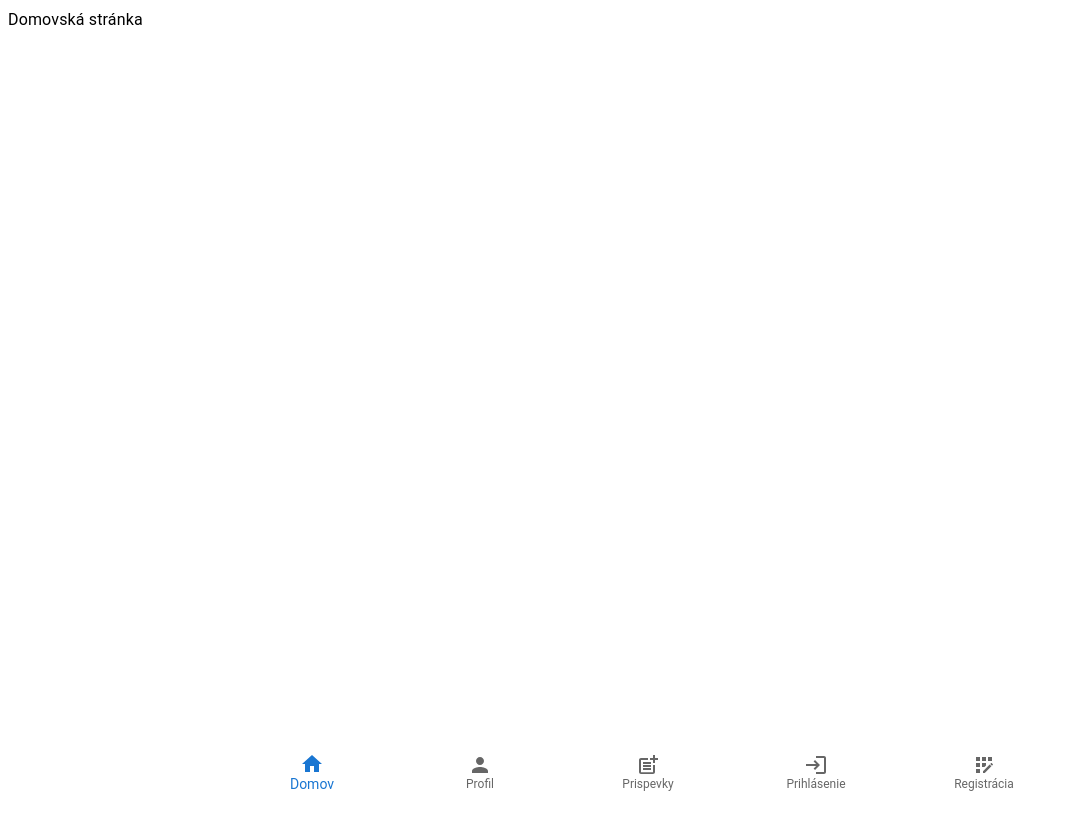
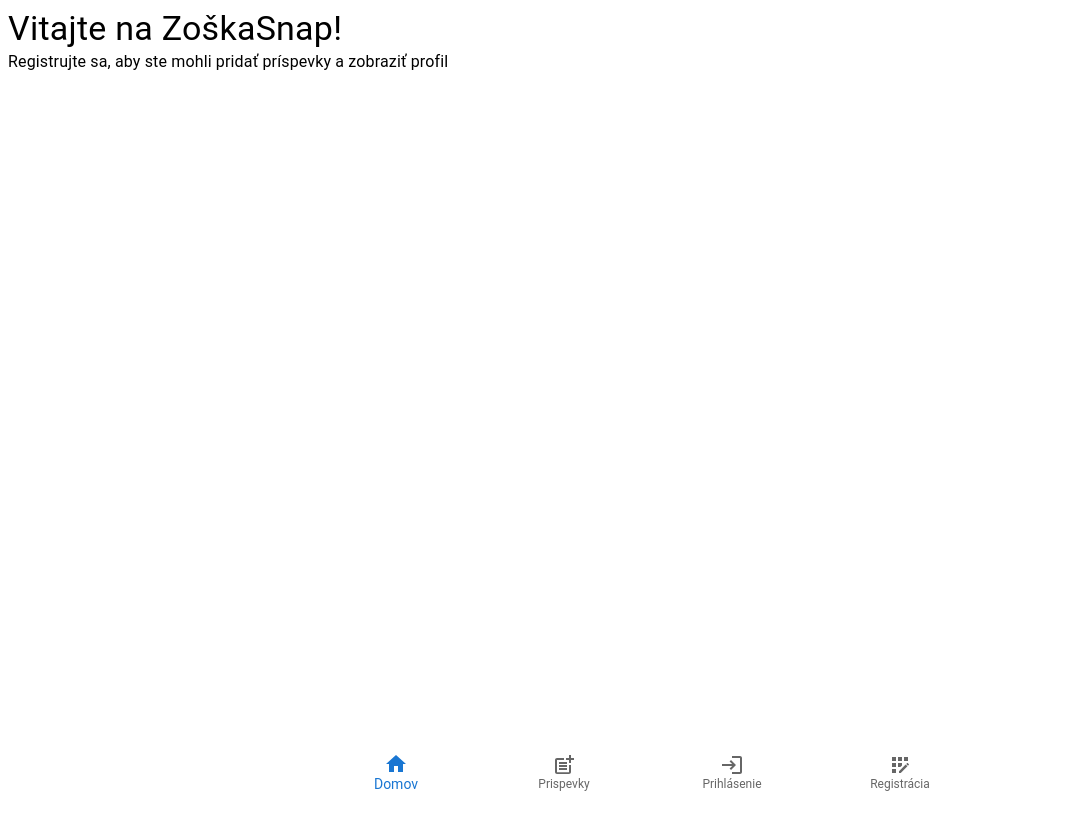
Before and after one commit to HyperD42/snap-zoska, a Next.js app: page / in a window 1280 px wide. Shown: the whole page, without its empty margins (0-1067 px from the left). Built offline with nearby package versions, Linux system fonts and the light colour scheme; no server answers.

Commit message:
created SignIn/SignOut

```diff
--- a/src/app/(home)/page.tsx
+++ b/src/app/(home)/page.tsx
@@ -1,16 +1,14 @@
+// src/app/(home)/page.tsx
 
-//src/app/page.tsx
+"use client"; // This ensures we can use hooks like useSession
 
-
-import Typography from '@mui/material/Typography';
-
-export const metadata = { title: 'Domov | ZoškaSnap' };
+import { useSession } from "next-auth/react";
+import HomeView from "../../sections/HomeView"; // Update the import path to sections
+import HomeViewAuth from "../../sections/HomeViewAuth"; // Update the import path to sections
 
 export default function Home() {
+  const { data: session } = useSession();
 
-  return (
-
-      <Typography> Domovská stránka</Typography>
-
-  );
+  // Render HomeView for unauthenticated users and HomeViewAuth for authenticated users
+  return session ? <HomeViewAuth session={session} /> : <HomeView />;
 }
--- a/src/app/layout.tsx
+++ b/src/app/layout.tsx
@@ -1,10 +1,13 @@
-import type { Metadata } from "next";
+// src/app/layout.tsx
+
+import { Metadata } from "next";
 import "./globals.css";
-import NavBar from '../components/NavBar'; // Adjust the path accordingly if not using absolute imports
+import Navbar from "@/components/NavBar";
+import AuthProvider from "../components/AuthProvider";
 
 export const metadata: Metadata = {
   title: "SnapZoška",
-  description: "Created by Daniel Fučík",
+  description: "Created by students of SPŠE Zochova 9, Bratislava",
 };
 
 export default function RootLayout({
@@ -14,9 +17,15 @@ export default function RootLayout({
 }>) {
   return (
     <html lang="sk">
-      <body >
-          <main>{children}</main>
-          <NavBar />
+      <body>
+        <AuthProvider>
+          <div style={{ minHeight: '100vh', display: 'flex', flexDirection: 'column' }}>
+            <main style={{ flexGrow: 1 }}>
+              {children}
+            </main>
+          </div>
+          <Navbar />
+        </AuthProvider>
       </body>
     </html>
   );
--- /dev/null
+++ b/src/components/AuthProvider.tsx
@@ -0,0 +1,14 @@
+// src/components/AuthProvider.tsx
+
+"use client";
+
+import React, { ReactNode } from 'react'
+import { SessionProvider } from 'next-auth/react'
+
+const AuthProvider = ({ children }: { children: ReactNode }) => {
+  return (
+    <SessionProvider>{children}</SessionProvider>
+  )
+}
+
+export default AuthProvider
--- a/src/components/NavBar.tsx
+++ b/src/components/NavBar.tsx
@@ -1,29 +1,74 @@
-"use client";
+"use client"; // This ensures we can use hooks like useSession
 
-//src/components/NavBar.tsx
-
+import { useSession } from "next-auth/react"; // Import only useSession
 import * as React from 'react';
 import Box from '@mui/material/Box';
 import BottomNavigation from '@mui/material/BottomNavigation';
 import BottomNavigationAction from '@mui/material/BottomNavigationAction';
 import HomeIcon from '@mui/icons-material/Home';
-import PersonIcon from '@mui/icons-material/Person';
 import PostAddIcon from '@mui/icons-material/PostAdd';
 import LoginIcon from '@mui/icons-material/Login';
 import AppRegistrationIcon from '@mui/icons-material/AppRegistration';
 import Link from 'next/link';
+import Avatar from '@mui/material/Avatar'; // Import Avatar for profile picture
 
 export default function NavBar() {
+  const { data: session } = useSession(); // Get user session
   const [value, setValue] = React.useState(0);
 
   return (
     <Box sx={{ width: '100%', position: 'fixed', bottom: 0 }}>
-        <BottomNavigation showLabels value={value} onChange={(event, newValue) => {setValue(newValue);}}>
+      <BottomNavigation
+        showLabels
+        value={value}
+        onChange={(event, newValue) => {
+          setValue(newValue);
+        }}
+      >
+        {/* Home */}
         <BottomNavigationAction label="Domov" icon={<HomeIcon />} component={Link} href="/" />
-        <BottomNavigationAction label="Profil" icon={<PersonIcon />} component={Link} href="/profil" />
+
+        {/* Posts */}
         <BottomNavigationAction label="Prispevky" icon={<PostAddIcon />} component={Link} href="/prispevok" />
-        <BottomNavigationAction label="Prihlásenie" icon={<LoginIcon />} component={Link} href="/auth/prihlasenie" />
-        <BottomNavigationAction label="Registrácia" icon={<AppRegistrationIcon />} component={Link} href="/auth/registracia" />
+
+        {/* Conditional rendering based on user session */}
+        {!session ? (
+          // Using an array to avoid fragment issue
+          [
+            <BottomNavigationAction
+              key="sign-in"
+              label="Prihlásenie" // Label for Sign In
+              icon={<LoginIcon />} // Login icon
+              component={Link} // Link to sign-in page
+              href="/auth/prihlasenie"
+            />,
+            <BottomNavigationAction
+              key="register"
+              label="Registrácia" // Label for Register
+              icon={<AppRegistrationIcon />} // Registration icon
+              component={Link} // Link to registration page
+              href="/auth/registracia"
+            />,
+          ]
+        ) : (
+          // Using an array to avoid fragment issue
+          [
+            <BottomNavigationAction
+              key="profile"
+              label="Profil" // Label for profile
+              icon={<Avatar alt={session.user?.name || "User"} src={session.user?.image || "/default-avatar.png"} />}
+              component={Link}
+              href="/profil" // Link to profile page
+            />,
+            <BottomNavigationAction
+              key="sign-out"
+              label="Odhlásiť sa" // Label for Sign Out
+              icon={<LoginIcon />} // Use Login icon for sign out
+              component={Link} // Use Link for sign out
+              href="/auth/odhlasenie" // Link to sign out page
+            />,
+          ]
+        )}
       </BottomNavigation>
     </Box>
   );
--- a/src/sections/HomeView.tsx
+++ b/src/sections/HomeView.tsx
@@ -0,0 +1,16 @@
+// sections/HomeView.tsx
+
+import Typography from "@mui/material/Typography";
+import Button from "@mui/material/Button";
+import { signIn } from "next-auth/react"; // Import signIn from NextAuth
+
+export default function HomeView() {
+  return (
+    <div>
+      <Typography variant="h4">Vitajte na ZoškaSnap!</Typography>
+
+        <Typography>Registrujte sa, aby ste mohli pridať príspevky a zobraziť profil</Typography>
+
+    </div>
+  );
+}
--- /dev/null
+++ b/src/sections/HomeViewAuth.tsx
@@ -0,0 +1,15 @@
+import Typography from "@mui/material/Typography";
+import { Session } from "next-auth"; // Import Session type from next-auth
+
+// Define the props interface
+interface HomeViewAuthProps {
+  session: Session; // Specify the type for session
+}
+
+export default function HomeViewAuth({ session }: HomeViewAuthProps) {
+  return (
+    <div>
+      <Typography variant="h4">Vitajte späť, {session.user?.name}!</Typography>
+    </div>
+  );
+}
```
Also changed, not shown: src/app/auth/odhlasenie/page.tsx (+12 -11 lines), src/app/auth/prihlasenie/page.tsx (+12 -11 lines), src/app/profil/page.tsx (+21 -8 lines).
